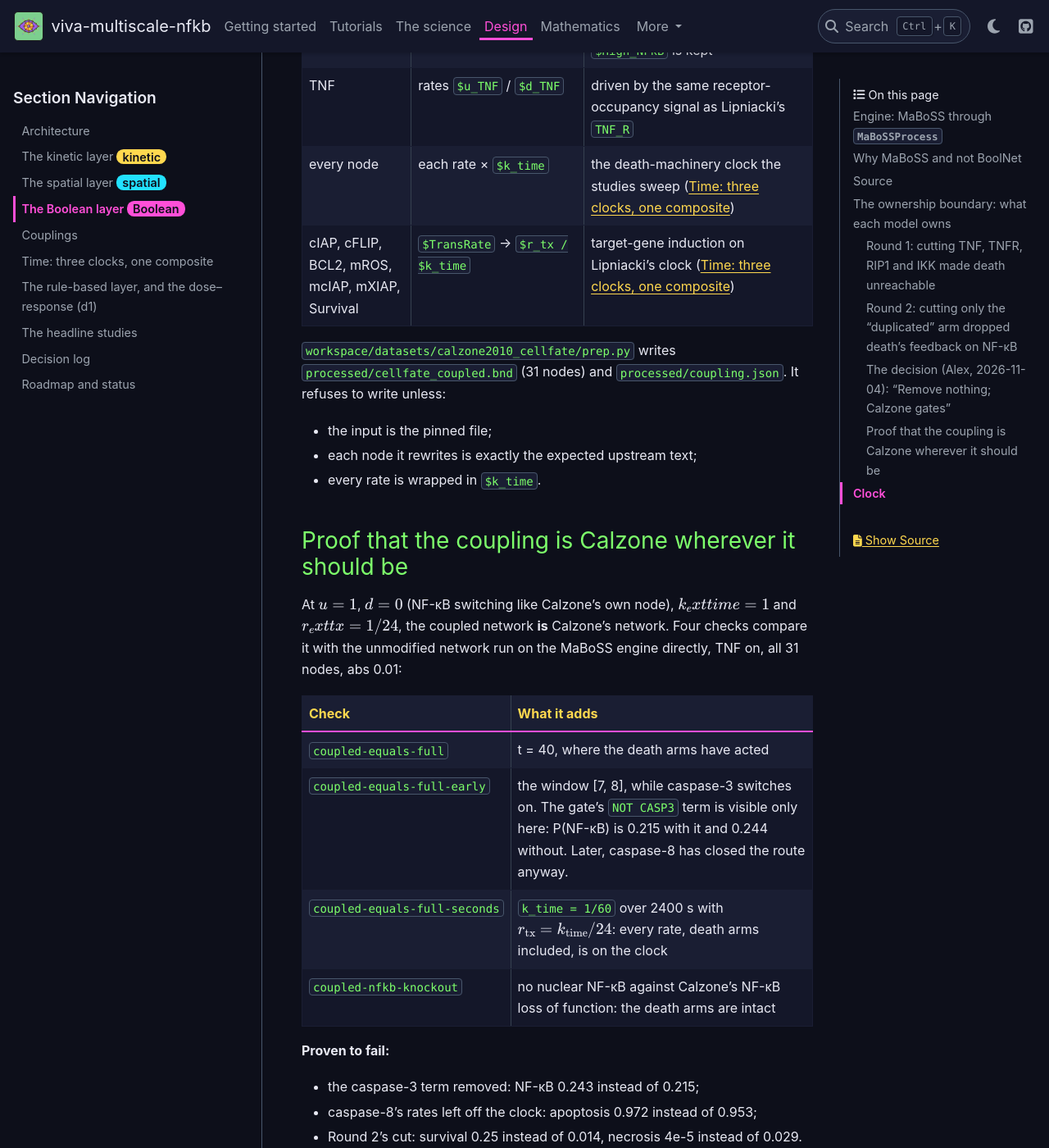
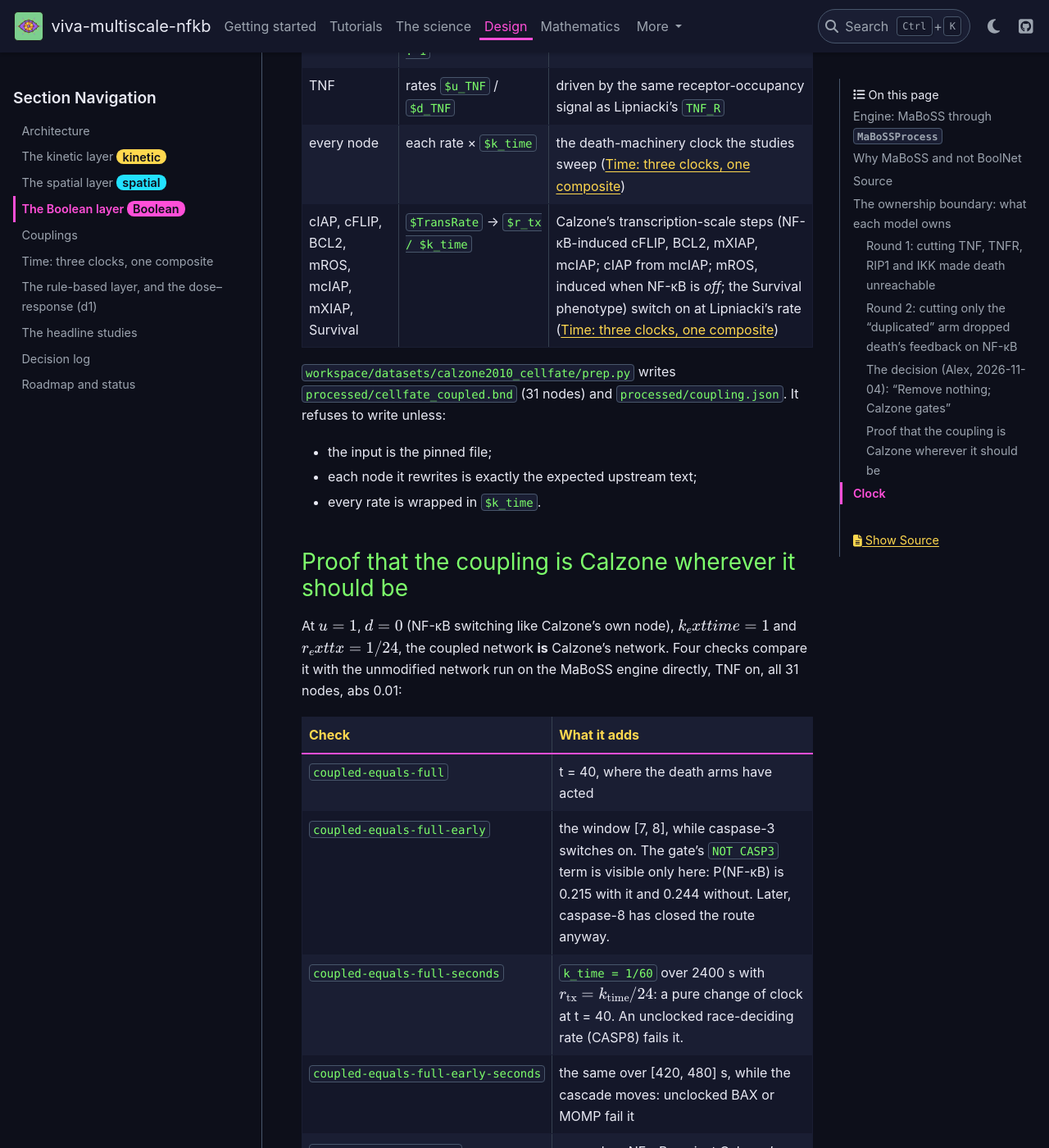
Before and after one commit to vivarium-collective/viva-multiscale-nfkb, a Sphinx documentation site: the page built from documentation/design/boolean.md, in a window 1280 px wide and 1400 px high, scrolled down 3039 px. Shown: the whole window at 82% size. Built offline with Sphinx 7.4.7 and the PyData theme 0.15.4, drawn with Linux system fonts in a browser that asks for light colours; some of the changed text lies outside the part shown.

Commit message:
docs: re-review corrections (what the -seconds checks prove; the TransRate nodes, labelled correctly)
- The -seconds checks show k_time is a pure change of clock and that the race-deciding rates are on it. That every
  rate is on it is guaranteed by prep.py, which requires each of the 62 rates to be exactly $k_time * (original).
  coupled-equals-full-early-seconds is listed, with its BAX negative (0.449 vs 0.323).
- The 7 $TransRate nodes are Calzone's transcription-scale steps: mROS is induced when NF-kB is off, and Survival is
  a phenotype node.

sphinx-build -W is clean.

Co-Authored-By: Claude Opus 5.5 <noreply@anthropic.com>
Claude-Session: https://claude.ai/code/session_01AEnZFCrpyLKekyHN7bkCeV

```diff
--- a/documentation/design/boolean.md
+++ b/documentation/design/boolean.md
@@ -84,7 +84,7 @@ All 31 Calzone nodes and every logic rule are kept. Only rates change:
 | NFkB | logic kept (`IKK AND NOT CASP3`); rates `@logic ? $u_NFkB : 0`, `@logic ? $d_NFkB : 1` | while the route is open, NF-κB follows Lipniacki ($u = f$, $d = 1-f$); when it closes, NF-κB switches off as in Calzone; `$High_NFkB` is kept |
 | TNF | rates `$u_TNF` / `$d_TNF` | driven by the same receptor-occupancy signal as Lipniacki's `TNF_R` |
 | every node | each rate × `$k_time` | the death-machinery clock the studies sweep ({doc}`time`) |
-| cIAP, cFLIP, BCL2, mROS, mcIAP, mXIAP, Survival | `$TransRate` → `$r_tx / $k_time` | target-gene induction on Lipniacki's clock ({doc}`time`) |
+| cIAP, cFLIP, BCL2, mROS, mcIAP, mXIAP, Survival | `$TransRate` → `$r_tx / $k_time` | Calzone's transcription-scale steps (NF-κB-induced cFLIP, BCL2, mXIAP, mcIAP; cIAP from mcIAP; mROS, induced when NF-κB is *off*; the Survival phenotype) switch on at Lipniacki's rate ({doc}`time`) |
 
 `workspace/datasets/calzone2010_cellfate/prep.py` writes `processed/cellfate_coupled.bnd` (31 nodes) and
 `processed/coupling.json`. It refuses to write unless:
@@ -102,12 +102,14 @@ directly, TNF on, all 31 nodes, abs 0.01:
 |---|---|
 | `coupled-equals-full` | t = 40, where the death arms have acted |
 | `coupled-equals-full-early` | the window [7, 8], while caspase-3 switches on. The gate's `NOT CASP3` term is visible only here: P(NF-κB) is 0.215 with it and 0.244 without. Later, caspase-8 has closed the route anyway. |
-| `coupled-equals-full-seconds` | `k_time = 1/60` over 2400 s with $r_\text{tx} = k_\text{time}/24$: every rate, death arms included, is on the clock |
+| `coupled-equals-full-seconds` | `k_time = 1/60` over 2400 s with $r_\text{tx} = k_\text{time}/24$: a pure change of clock at t = 40. An unclocked race-deciding rate (CASP8) fails it. |
+| `coupled-equals-full-early-seconds` | the same over [420, 480] s, while the cascade moves: unclocked BAX or MOMP fail it |
 | `coupled-nfkb-knockout` | no nuclear NF-κB against Calzone's NF-κB loss of function: the death arms are intact |
 
 **Proven to fail:**
 - the caspase-3 term removed: NF-κB 0.243 instead of 0.215;
 - caspase-8's rates left off the clock: apoptosis 0.972 instead of 0.953;
+- BAX's rates left off the clock (early window): apoptosis 0.449 instead of 0.323;
 - Round 2's cut: survival 0.25 instead of 0.014, necrosis 4e-5 instead of 0.029.
 
 ## Clock
```
Also changed, not shown: documentation/verification/index.md (+1 -1 lines).
